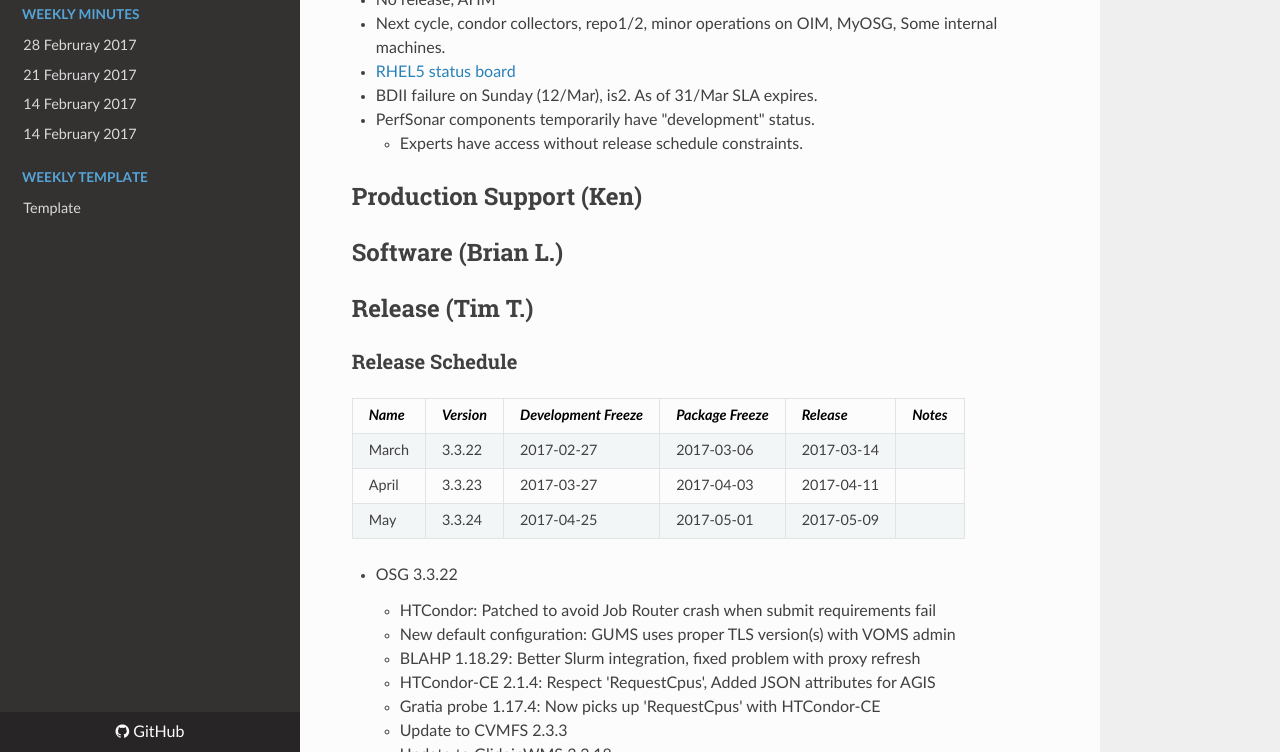
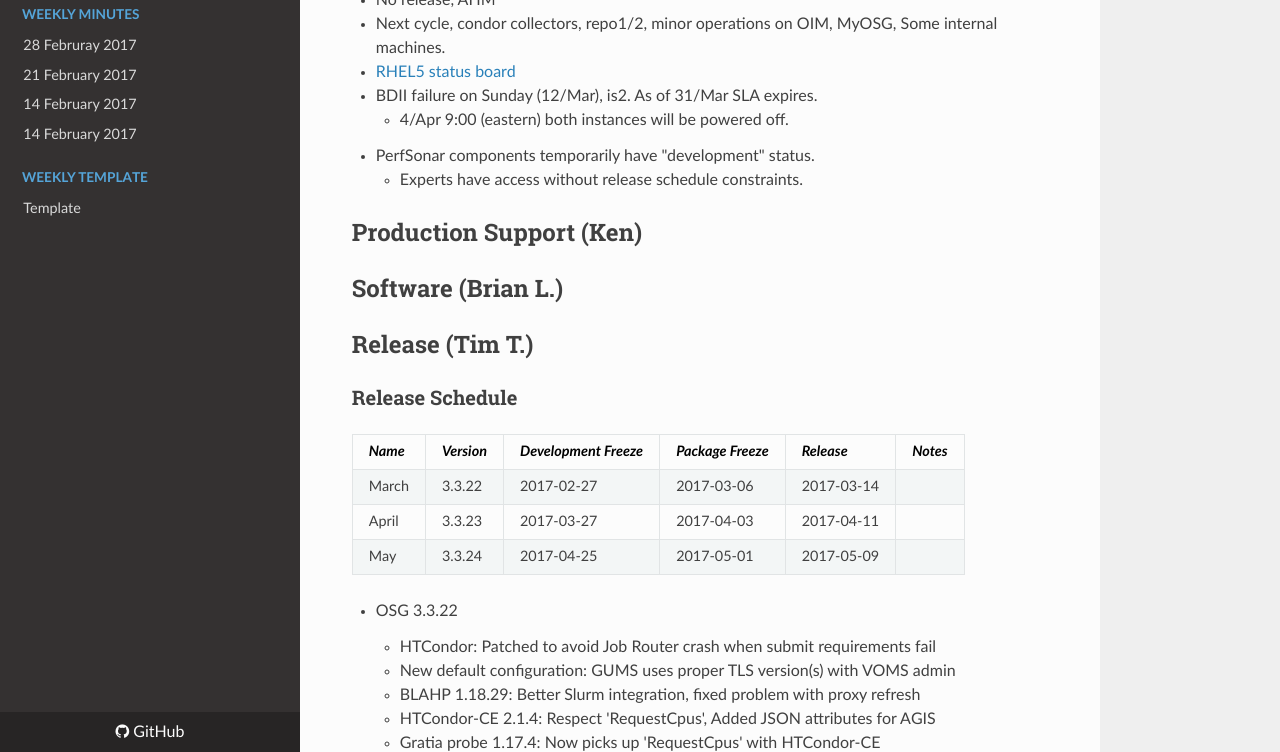
Before and after one commit to zsshah/production, an MkDocs documentation site: the page built from docs/WeeklyMinutes/21March2017.md, in a window 1280 px wide and 900 px high, scrolled down 1951 px, cut to the strip 148-900 px from the top of the window. Built offline with MkDocs 1.6.1, drawn with Linux system fonts in a browser that asks for light colours; nearby versions of some CDN libraries; old or Windows-style settings are respelled for this version of MkDocs.

Commit message:
Update 21March2017.md

```diff
--- a/docs/WeeklyMinutes/21March2017.md
+++ b/docs/WeeklyMinutes/21March2017.md
@@ -27,6 +27,7 @@
    * Next cycle, condor collectors, repo1/2, minor operations on OIM, MyOSG, Some internal machines.
    * [RHEL5 status board](http://monitor.grid.iu.edu/kernel/kernel_overview_el5.html)
    * BDII failure on Sunday (12/Mar), is2. As of 31/Mar SLA expires.
+      * 4/Apr 9:00 (eastern) both instances will be powered off.
    * PerfSonar components temporarily have "development" status.
       * Experts have access without release schedule constraints.
 
```
